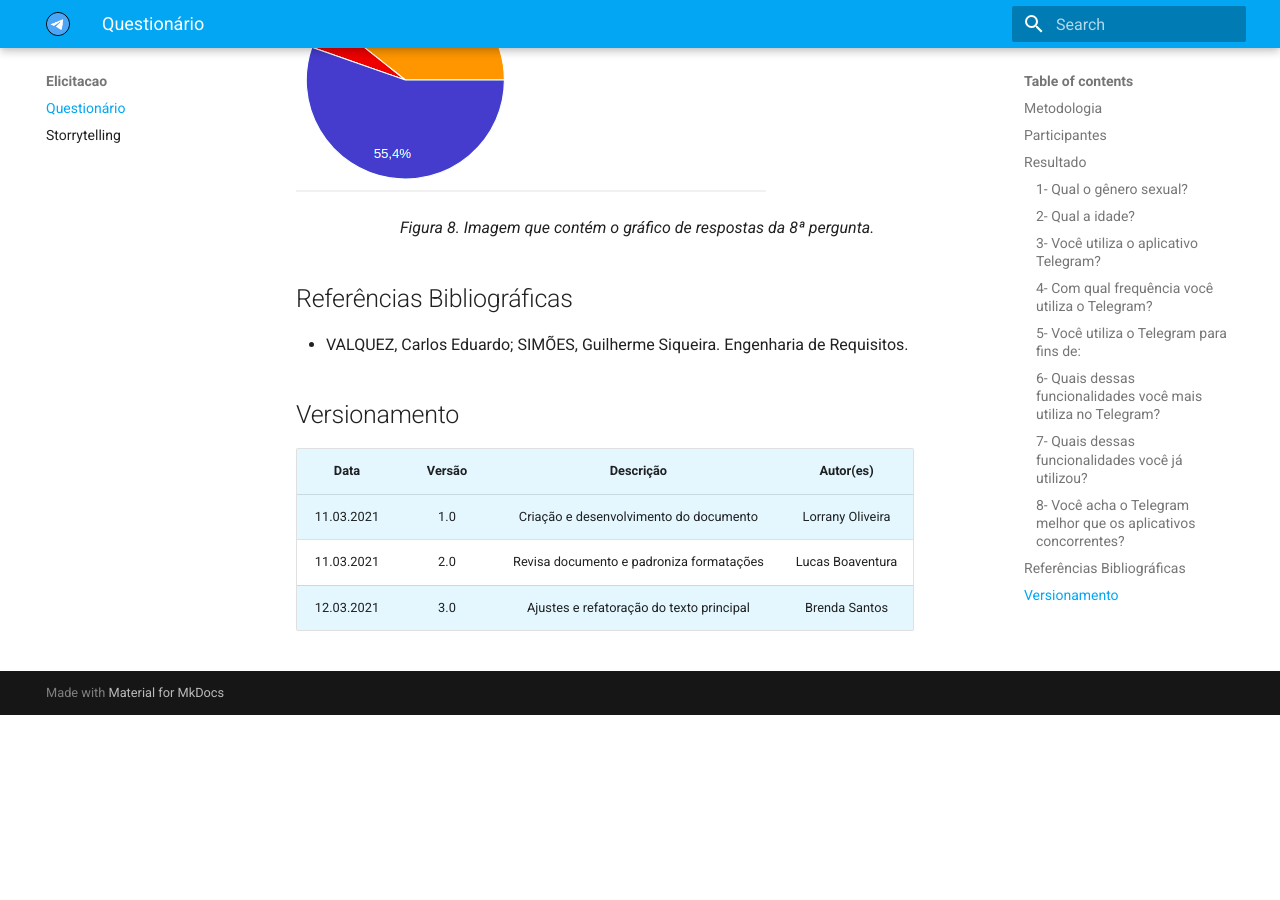
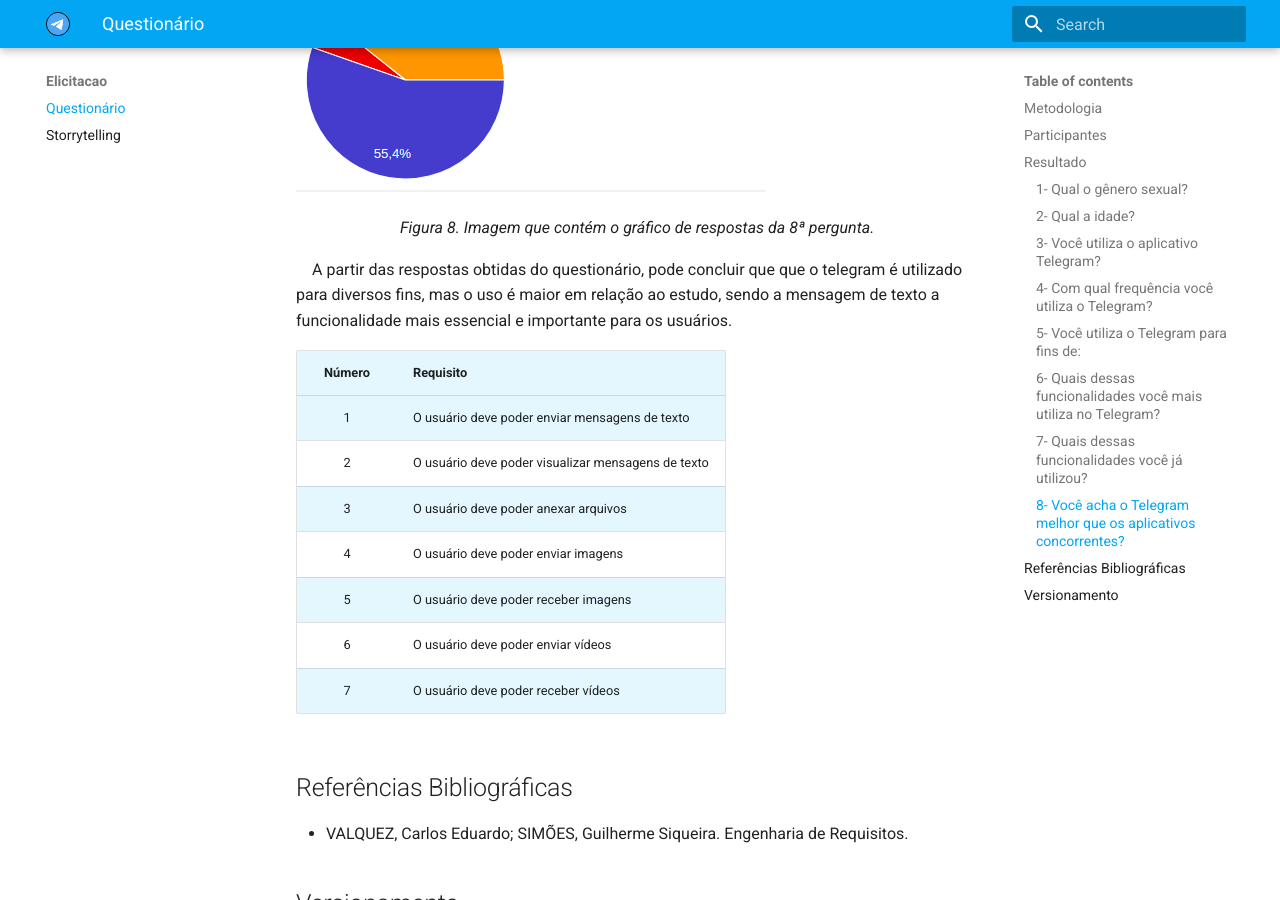
Before and after one commit to Requisitos-de-Software/2020.2-Telegram, an MkDocs documentation site: the page built from docs/elicitacao/questionario.md, in a window 1280 px wide and 900 px high, scrolled down 3718 px. Built offline with MkDocs 1.6.1 and Material for MkDocs 9.7.7, drawn with Linux system fonts in a browser that asks for light colours; before the commit the page ends 4433 px from its top, so only the background shows below that.

Commit message:
Adiciona tabela e requisitos

```diff
--- a/docs/elicitacao/questionario.md
+++ b/docs/elicitacao/questionario.md
@@ -61,6 +61,19 @@
 
 <figcaption>Figura 8. Imagem que contém o gráfico de respostas da 8ª pergunta.</figcaption>
 
+<p>&emsp;A partir das respostas obtidas do questionário, pode concluir que que o telegram é utilizado para diversos fins, mas o uso é maior em relação ao estudo, sendo a mensagem de texto a funcionalidade mais essencial e importante para os usuários.</p>
+
+| Número  |         Requisito         |
+|:------: | :------------------------ |
+|1| O usuário deve poder enviar mensagens de texto|
+|2| O usuário deve poder visualizar mensagens de texto|
+|3| O usuário deve poder anexar arquivos|
+|4| O usuário deve poder enviar imagens|
+|5| O usuário deve poder receber imagens|
+|6| O usuário deve poder enviar vídeos|
+|7| O usuário deve poder receber vídeos|
+
+
 ## Referências Bibliográficas
 
 - VALQUEZ, Carlos Eduardo; SIMÕES, Guilherme Siqueira. Engenharia de Requisitos.
```
